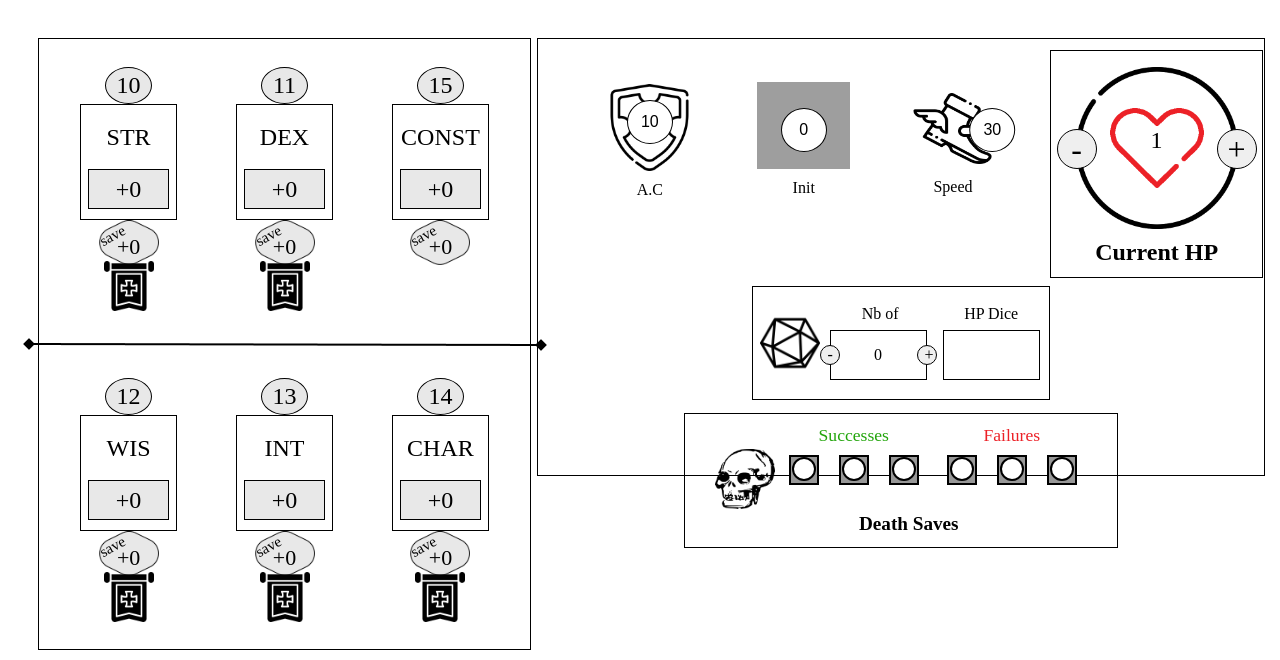
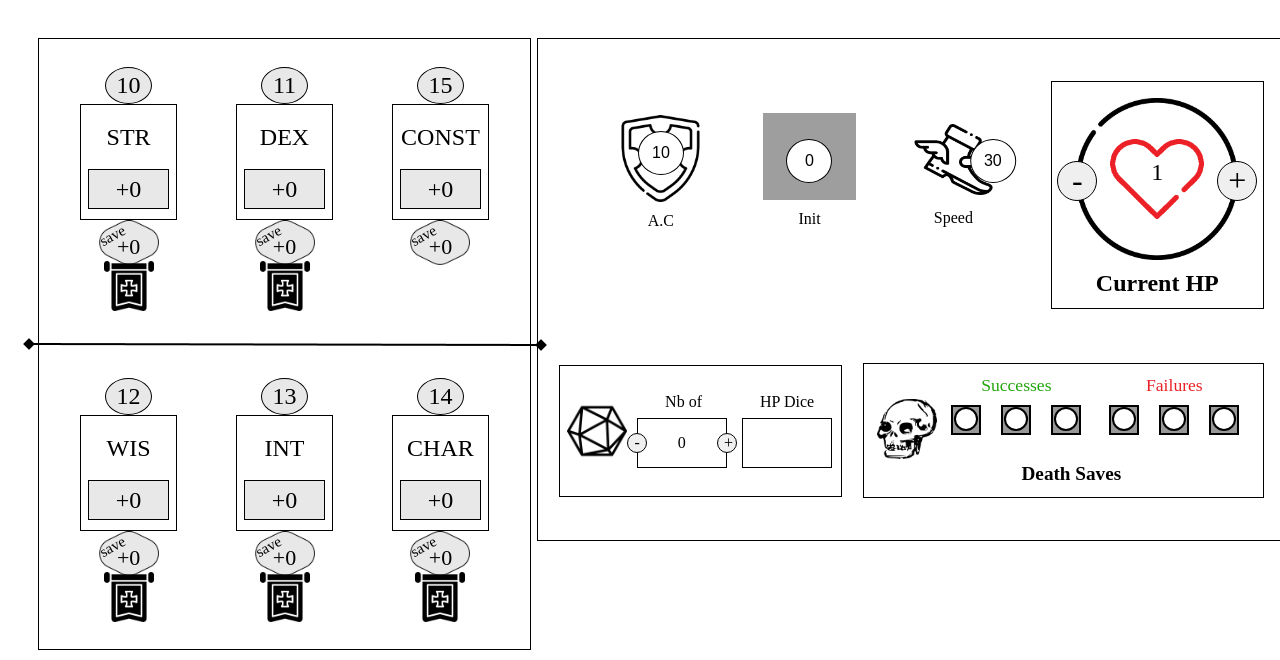
Before and after one commit to WildCodeSchool/0923-paris-js-p2-apiDD, a React (Vite) app in the folder frontend/: page / in a window 1280 px wide. Shown: the top 660 px of the page. Built offline with nearby package versions, Linux system fonts and the light colour scheme; grey boxes are pictures that could not be loaded; a web font is replaced by a local one.

Commit message:
adapting the css of 1024+

```diff
--- a/frontend/src/App.css
+++ b/frontend/src/App.css
@@ -7,3 +7,5 @@ body {
     gap: 0.49%;
   }
 }
+/* @media print {
+} */
--- a/frontend/src/components/Combat/Combat.css
+++ b/frontend/src/components/Combat/Combat.css
@@ -171,25 +171,38 @@
   }
   .combatStats {
     border: 1px solid #000000;
-    display: block;
-    padding: 1.5%;
-    height: 25.875rem;
+    /* display: block; */
+    /* padding: 1.5%;
+    height: 25.875rem; */
     width: 100%;
     display: flex;
     flex-direction: row;
-    justify-content: space-evenly;
-    align-items: flex-start;
+    justify-content: center;
+    /* align-items: flex-start; */
     flex-wrap: wrap;
   }
+  .combatStatsNo_HS_DS {
+    width: 100%;
+    display: flex;
+    justify-content: space-evenly;
+  }
   .combatStatsNoHP {
-    gap: 4rem;
     padding-left: 0%;
+    width: 70%;
+    justify-content: space-evenly;
+  }
+  .HD_DS_1024 {
+    width: 100%;
+    display: flex;
+    flex-direction: row;
+    align-items: center;
+    justify-content: space-between;
+    gap: 3%;
   }
   .combatHP {
     border: 1px solid #000000;
     width: 30%;
     padding: 1rem 0 0.8rem 0;
-    margin-right: -9.7%;
   }
 
   .combatInit {
--- a/frontend/src/components/Combat/Combat.jsx
+++ b/frontend/src/components/Combat/Combat.jsx
@@ -1,4 +1,4 @@
-import { useState, useEffect } from "react";
+import { useState } from "react";
 import "./Combat.css";
 import initImg from "../../assets/dnd_ico/star.png";
 import acImg from "../../assets/dnd_ico/bouclier.png";
@@ -21,7 +21,7 @@ function Combat() {
   const [fail1, setFail1] = useState(false);
   const [fail2, setFail2] = useState(false);
   const [fail3, setFail3] = useState(false);
-  const [healthDiceVisible, setHealthDiceVisible] = useState(false);
+  // const [healthDiceVisible, setHealthDiceVisible] = useState(false);
 
   const isMobile = window.innerWidth < 1024;
   const isAlive = hpStat > 0;
@@ -81,32 +81,33 @@ function Combat() {
       }
     }
   };
-  useEffect(() => {
-    const handleResize = () => {
-      if (window.innerWidth >= 1024) {
-        setHealthDiceVisible(true);
-      } else {
-        setHealthDiceVisible(false);
-      }
-    };
+  // useEffect(() => {
+  //   const handleResize = () => {
+  //     if (window.innerWidth >= 1024) {
+  //       setHealthDiceVisible(true);
+  //     } else {
+  //       setHealthDiceVisible(false);
+  //     }
+  //   };
 
-    window.addEventListener("resize", handleResize);
+  //   window.addEventListener("resize", handleResize);
 
-    if (window.innerWidth >= 1024) {
-      setHealthDiceVisible(true);
-    } else {
-      setHealthDiceVisible(false);
-    }
+  //   if (window.innerWidth >= 1024) {
+  //     setHealthDiceVisible(true);
+  //   } else {
+  //     setHealthDiceVisible(false);
+  //   }
 
-    return () => {
-      window.removeEventListener("resize", handleResize);
-    };
-  }, []);
+  //   return () => {
+  //     window.removeEventListener("resize", handleResize);
+  //   };
+  // }, []);
 
   return isAlive ? (
     <div className="combatComponent">
       <img src={knightImg} alt="knight logo" className="knightLogo" />
       <div className="combatStats">
+        <div className="combatStatsNo_HS_DS">
           <div className="combatStatsNoHP">
             <div className="combatInit">
               <div className="starContainer">
@@ -187,8 +188,11 @@ function Combat() {
             </div>
             <p className="hpText">Current HP</p>
           </div>
-        {healthDiceVisible && <HealthDice />}
+        </div>
+        <div className="HD_DS_1024">
+          {!isMobile && <HealthDice />}
           {!isMobile && <DeathSave />}
+        </div>
       </div>
     </div>
   ) : (
--- a/frontend/src/components/Combat/DeathSave.css
+++ b/frontend/src/components/Combat/DeathSave.css
@@ -124,7 +124,14 @@
   font-size: 1.875rem;
   color: #fff;
 }
-
+@media (min-width: 1024px) and (max-width: 1200px) {
+  .skullImage {
+    display: none;
+  }
+  .deathImage {
+    display: none;
+  }
+}
 @media (min-width: 1023px) {
   .combatComponent .knightLogo {
     display: none;
@@ -134,9 +141,10 @@
     display: flex;
     align-items: flex-end;
     justify-content: center;
+    width: 60%;
   }
   .deathSaveRoll {
-    width: 27rem;
+    width: 100%;
     height: 7.8rem;
     flex-wrap: wrap;
     justify-content: space-around;
@@ -158,14 +166,6 @@
     margin-right: 0.5rem;
   }
 
-  .skullImage {
-    width: 60px;
-    height: 60px;
-  }
-  .deathImage {
-    width: 65px;
-    height: 65px;
-  }
   .deathSaveText {
     font-size: 1.2rem;
     margin-right: 3rem;
--- a/frontend/src/components/Combat/HealthDice.css
+++ b/frontend/src/components/Combat/HealthDice.css
@@ -88,9 +88,10 @@
 
 @media (min-width: 1023px) {
   .healthDiceBlock {
-    height: 7rem;
+    height: 7.2rem;
     width: 40%;
-    padding: 0 1% 0 1%;
+    padding: 1%;
+    margin-bottom: -6px;
     border: 1px solid #000000;
     display: flex;
     flex-direction: row;
```
Lines whose indentation alone changed are shown as unchanged.
